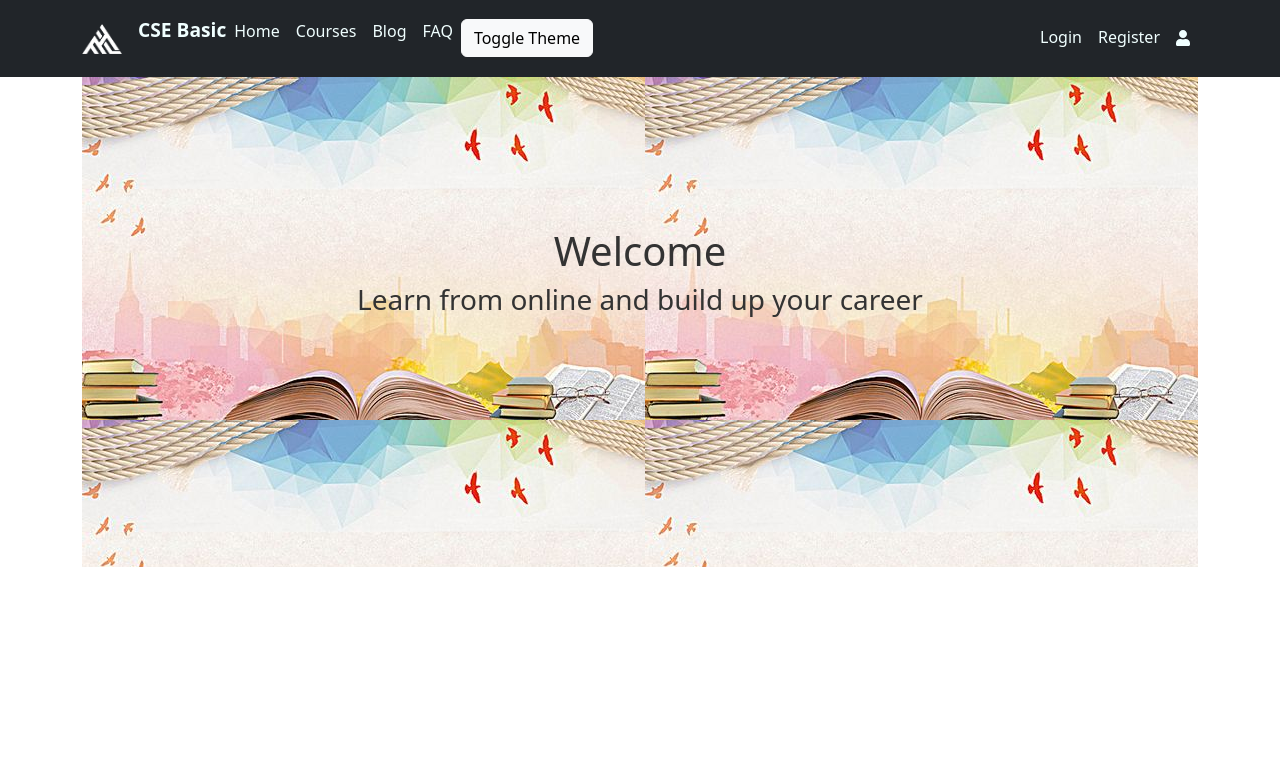
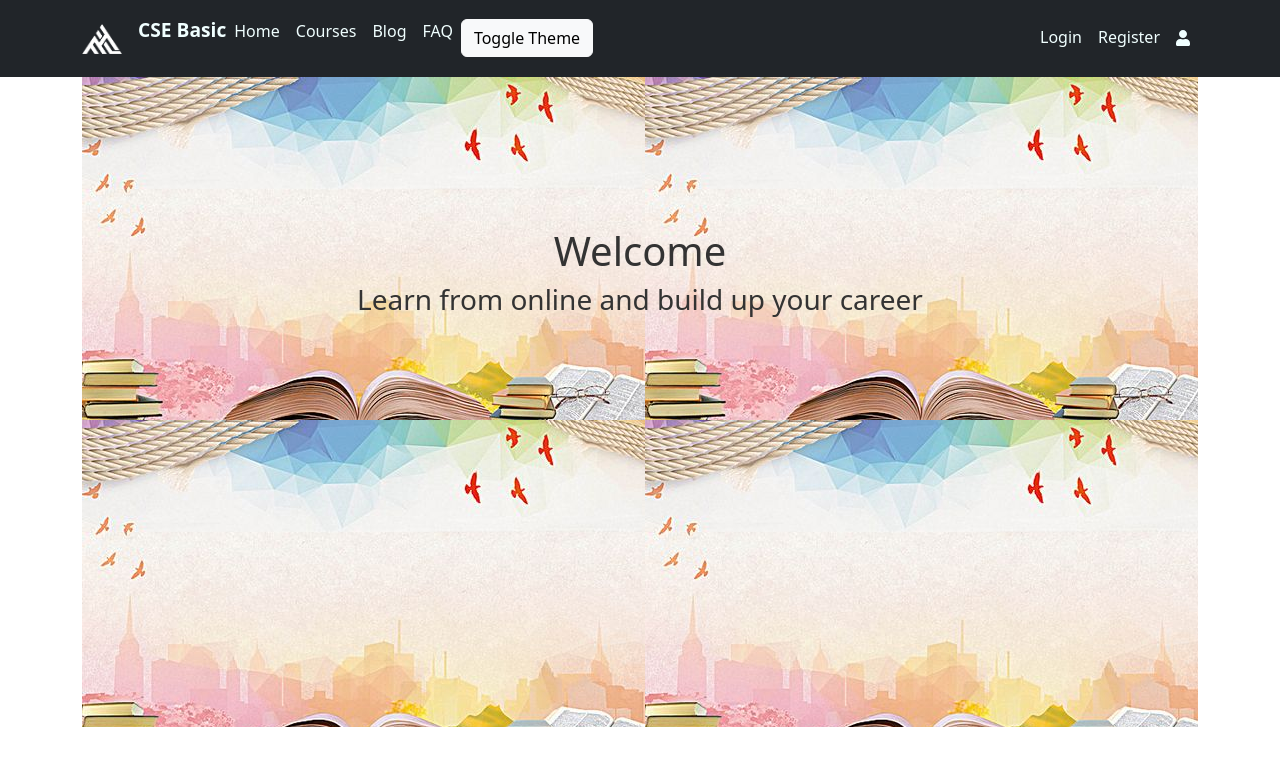
Before and after one commit to Progna-Labony-Roy/CSE-basic-client-side, a React (Create React App) app: page / in a window 1280 px wide. Shown: the top 766 px of the page. Built offline with nearby package versions, Linux system fonts and the light colour scheme; no server answers.

Commit message:
background height changed

```diff
--- a/src/components/Pages/Home/Home.css
+++ b/src/components/Pages/Home/Home.css
@@ -2,6 +2,5 @@
     background: url("background.jpg");
     text-align: center;
     padding-top: 150px;
-    height: 490px;
-    /* color: white; */
+    height: 650px;
 }
```
